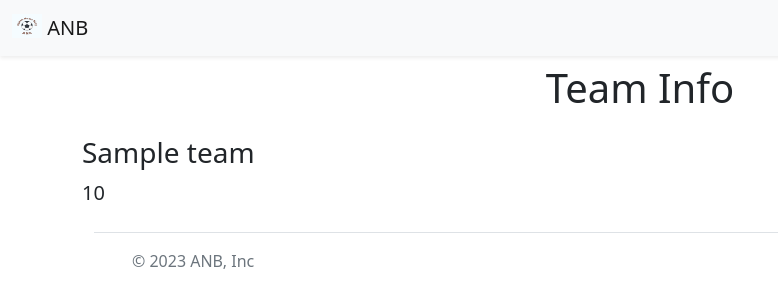
After one commit to ayushch01ac/Football-News-Website-v2, a Flask app: template templates/teampage.html in a window 1280 px wide. The commit adds this page. Shown: the top 308 px of the page, without its empty margins (0-778 px from the left). Run offline with Flask 3, Linux system fonts and the light colour scheme; the template is opened without the code that fills it: most values are stand-ins (such as "Sample title", 1, 10 or a date in 2020).

Commit message:
dynamic pages added for each team

```diff
--- a/database.py
+++ b/database.py
@@ -17,3 +17,14 @@ def load_teams_from_db():
     for row in result.all():
       teams.append({'id':row.id, 'Name':row.team_name, 'Points':row.points})
     return teams
+
+def load_team_from_db(id):
+  with engine.connect() as conn:
+    result = conn.execute(
+      text("SELECT * FROM teams WHERE id = {}".format(id)),
+    )
+    rows = result.all()
+    if len(rows) == 0:
+      return None
+    else:
+      return {'id':rows[0].id, 'Name':rows[0].team_name, 'Points':rows[0].points}
--- a/main.py
+++ b/main.py
@@ -1,5 +1,5 @@
 from flask import Flask, render_template, jsonify
-from database import load_teams_from_db
+from database import load_teams_from_db, load_team_from_db
 
 app = Flask(__name__)
 
@@ -13,5 +13,16 @@ def list_teams():
   teams = load_teams_from_db()
   return jsonify(teams)
 
+@app.route("/team/<id>")
+def show_team(id):
+  team = load_team_from_db(id)
+
+  if not team:
+    return "Not Found", 404
+
+  return render_template('teampage.html',
+                         team=team)
+
+
 if __name__ == "__main__":
   app.run(host="0.0.0.0", debug=True)
--- /dev/null
+++ b/templates/bootstrap.html
@@ -0,0 +1,3 @@
+<meta charset="utf-8">
+<meta name="viewport" content="width=device-width, initial-scale=1">
+<link href="https://cdn.jsdelivr.net/npm/bootstrap@5.2.3/dist/css/bootstrap.min.css" rel="stylesheet" integrity="sha384-rbsA2VBKQhggwzxH7pPCaAqO46MgnOM80zW1RWuH61DGLwZJEdK2Kadq2F9CUG65" crossorigin="anonymous">
--- a/templates/footer.html
+++ b/templates/footer.html
@@ -4,7 +4,7 @@
       <a href="/" class="mb-3 me-2 mb-md-0 text-muted text-decoration-none lh-1">
         <svg class="bi" width="30" height="24"><use xlink:href="#bootstrap"/></svg>
       </a>
-      <span class="mb-3 mb-md-0 text-muted">&copy; 2022 ANB, Inc</span>
+      <span class="mb-3 mb-md-0 text-muted">&copy; 2023 ANB, Inc</span>
     </div>
 
     <ul class="nav col-md-4 justify-content-end list-unstyled d-flex">
--- a/templates/home.html
+++ b/templates/home.html
@@ -1,10 +1,8 @@
 <!DOCTYPE html>
 <html lang="en">
   <head>
-    <meta charset="utf-8">
-    <meta name="viewport" content="width=device-width, initial-scale=1">
     <title>Football News</title>
-    <link href="https://cdn.jsdelivr.net/npm/bootstrap@5.2.3/dist/css/bootstrap.min.css" rel="stylesheet" integrity="sha384-rbsA2VBKQhggwzxH7pPCaAqO46MgnOM80zW1RWuH61DGLwZJEdK2Kadq2F9CUG65" crossorigin="anonymous">
+    {% include 'bootstrap.html' %}
   </head>
   <body>
     {% include 'nav.html' %}
--- a/templates/nav.html
+++ b/templates/nav.html
@@ -1,6 +1,6 @@
 <nav class="navbar bg-light shadow-sm fixed-top">
   <div class="container-fluid">
-    <a class="navbar-brand" href="#">
+    <a class="navbar-brand" href="/">
       <img src="/static/logo.png" alt="Logo" width="30" height="24" class="d-inline-block align-text-top">
       ANB
     </a>
--- a/templates/teaminfo.html
+++ b/templates/teaminfo.html
@@ -8,6 +8,6 @@
     </div>
     </div>
   <div class='col-3'>
-    <a href="https://www.premierleague.com/tables" type="button" class="btn btn-outline-info">Info</a>
+    <a href="/team/{{team['id']}}" type="button" class="btn btn-outline-info">Info</a>
   </div>
 </div>
--- /dev/null
+++ b/templates/teampage.html
@@ -0,0 +1,17 @@
+<!DOCTYPE html>
+<html>
+  <head>
+    <title>{{team['Name']}} - Team Info</title>
+    {% include 'bootstrap.html' %}
+  </head>
+  <body>
+    {% include 'nav.html' %}
+    <div class="container">
+      <h1 class="text-center mt-2 mb-4">
+        Team Info
+      </h1>
+      <h3 class="mb-2">{{team['Name']}}</h3>
+      <p class="lead mt-0">{{team['Points']}}</p>
+    {% include 'footer.html' %}
+  </body>
+</html>
```
